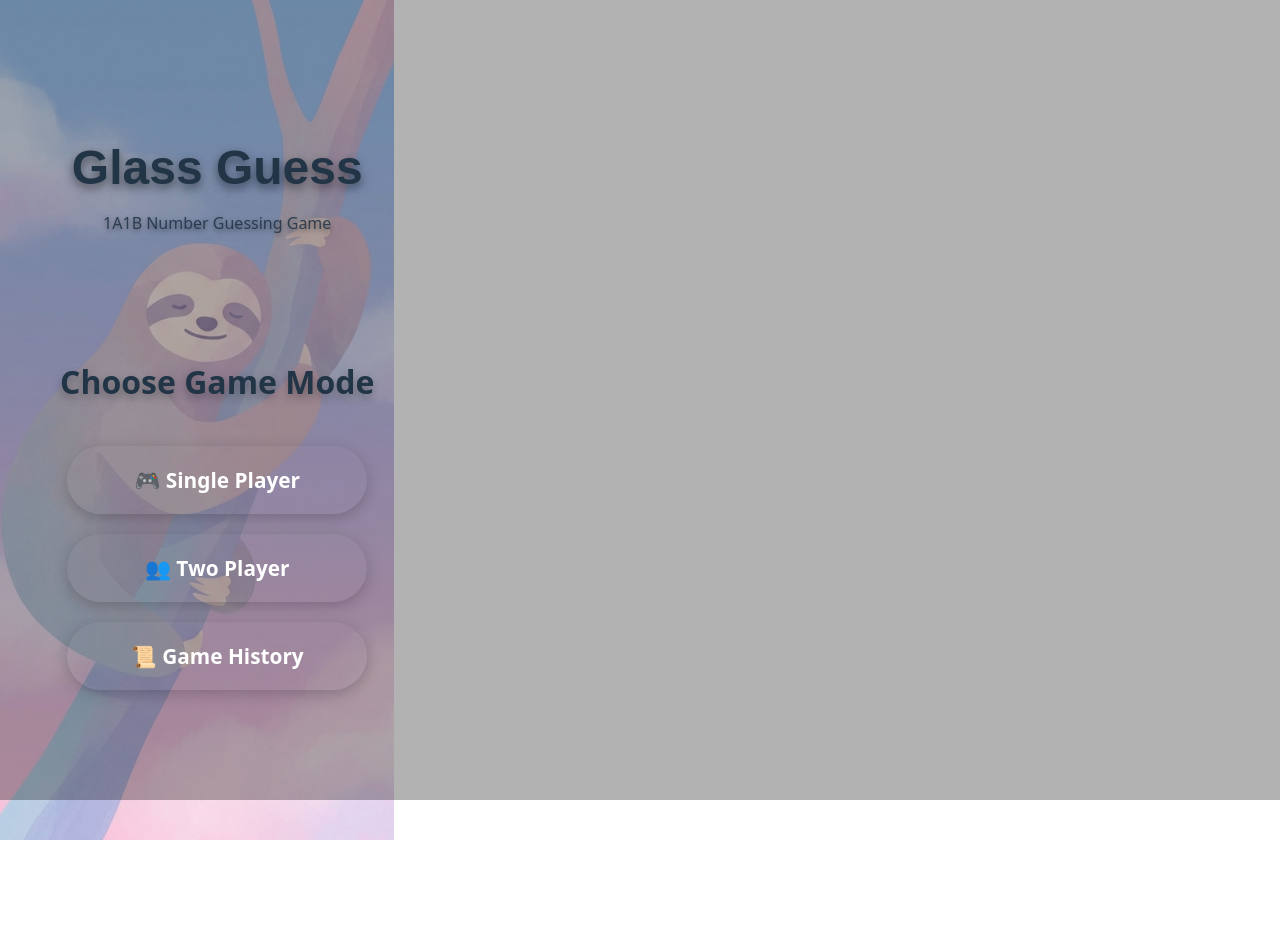
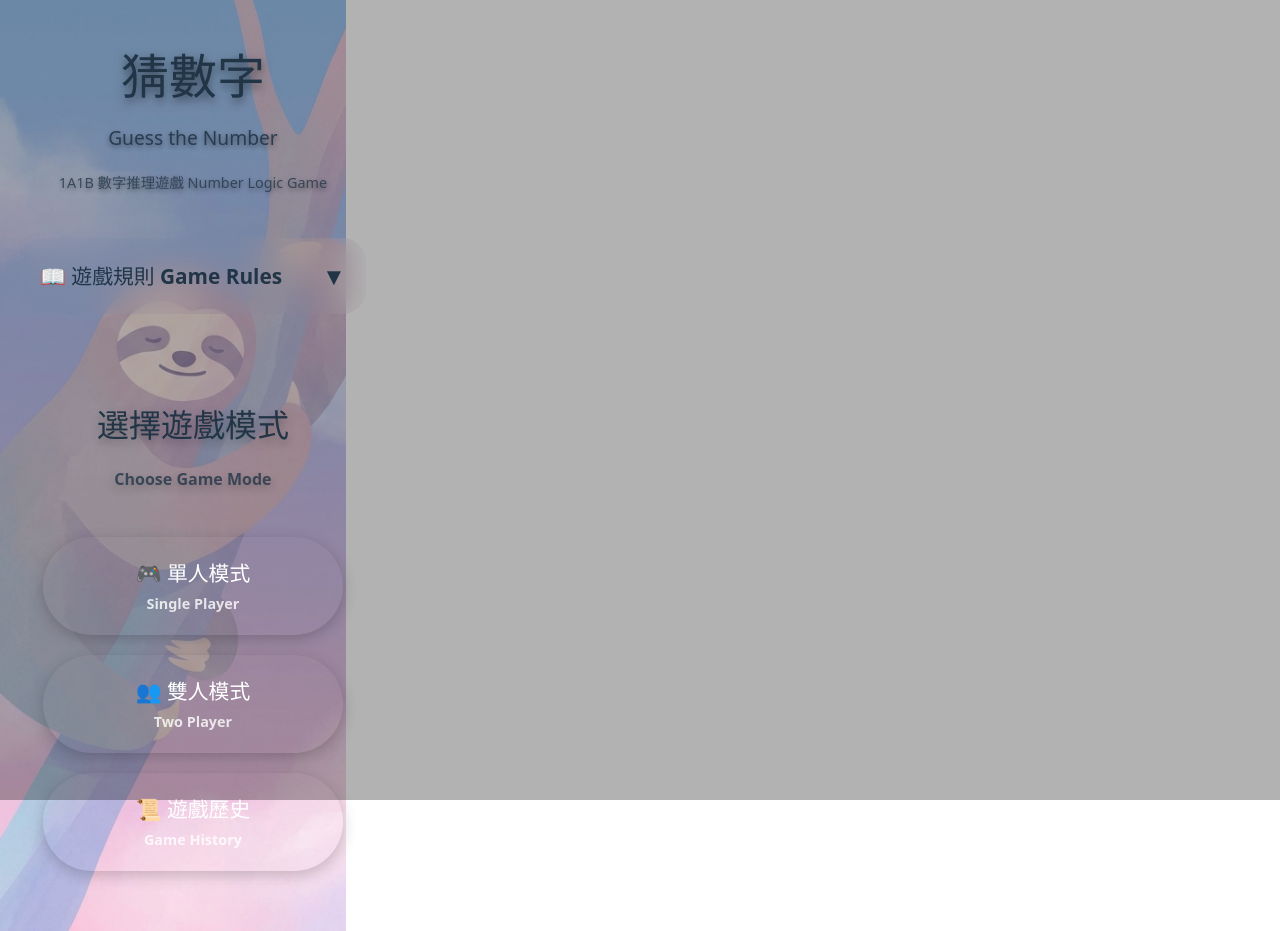
Before and after one commit to Joseph-pai/AB-Play, a React (Vite) app: page / in a window 1280 px wide. Before the commit the page ends 840 px from the top, so only its background shows below. Built offline with nearby package versions, Linux system fonts and the light colour scheme; the HTML template or start-up script is replaced by a standard one.

Commit message:
Add game rules, bilingual support, and change title to 猜數字

```diff
--- a/src/App.jsx
+++ b/src/App.jsx
@@ -4,6 +4,7 @@ import SinglePlayerGame from './components/SinglePlayerGame'
 import TwoPlayerGame from './components/TwoPlayerGame'
 import GameHistory from './components/GameHistory'
 import HistoryDetail from './components/HistoryDetail'
+import GameRules from './components/GameRules'
 import SlothMascot from './components/SlothMascot'
 import './styles/glass.css'
 import slothBg from './assets/sloth-background.png'
@@ -68,7 +69,7 @@ function App() {
             margin: '0 auto',
             justifyContent: 'center'
           }}>
-            <header style={{ textAlign: 'center', marginBottom: '40px' }}>
+            <header style={{ textAlign: 'center', marginBottom: '30px' }}>
               <h1 style={{
                 fontFamily: 'Outfit, sans-serif',
                 fontSize: '3rem',
@@ -76,12 +77,16 @@ function App() {
                 textShadow: '0 4px 10px rgba(0,0,0,0.5)',
                 marginBottom: '10px'
               }}>
-                Glass Guess
+                猜數字
               </h1>
-              <p style={{ fontSize: '1rem', opacity: 0.9, textShadow: '0 2px 5px rgba(0,0,0,0.5)' }}>
-                1A1B Number Guessing Game
+              <p style={{ fontSize: '1.2rem', opacity: 0.9, textShadow: '0 2px 5px rgba(0,0,0,0.5)' }}>
+                Guess the Number
+              </p>
+              <p style={{ fontSize: '0.9rem', opacity: 0.8, textShadow: '0 2px 5px rgba(0,0,0,0.5)', marginTop: '5px' }}>
+                1A1B 數字推理遊戲 Number Logic Game
               </p>
             </header>
+            <GameRules />
             <ModeSelector onSelectMode={handleModeSelect} />
           </div>
         )}
--- /dev/null
+++ b/src/components/GameRules.jsx
@@ -0,0 +1,109 @@
+import React, { useState } from 'react'
+import '../styles/glass.css'
+
+export default function GameRules() {
+    const [isExpanded, setIsExpanded] = useState(false)
+
+    return (
+        <div className="glass-panel" style={{
+            padding: '20px',
+            marginBottom: '20px',
+            cursor: 'pointer',
+            transition: 'all 0.3s ease'
+        }}
+            onClick={() => setIsExpanded(!isExpanded)}
+        >
+            <div style={{
+                display: 'flex',
+                justifyContent: 'space-between',
+                alignItems: 'center',
+                marginBottom: isExpanded ? '20px' : '0'
+            }}>
+                <h3 style={{ fontSize: '1.3rem', margin: 0 }}>
+                    📖 遊戲規則 Game Rules
+                </h3>
+                <span style={{ fontSize: '1.5rem', transition: 'transform 0.3s', transform: isExpanded ? 'rotate(180deg)' : 'rotate(0deg)' }}>
+                    ▼
+                </span>
+            </div>
+
+            {isExpanded && (
+                <div style={{
+                    animation: 'fadeIn 0.3s ease',
+                    fontSize: '0.95rem',
+                    lineHeight: '1.6'
+                }}>
+                    <div style={{ marginBottom: '15px' }}>
+                        <h4 style={{ color: 'var(--color-yellow)', marginBottom: '8px' }}>
+                            目標 Objective
+                        </h4>
+                        <p>猜出電腦隨機生成的秘密數字（無重複數字）</p>
+                        <p style={{ fontSize: '0.85rem', opacity: 0.8 }}>
+                            Guess the secret number generated by computer (no duplicate digits)
+                        </p>
+                    </div>
+
+                    <div style={{ marginBottom: '15px' }}>
+                        <h4 style={{ color: 'var(--color-yellow)', marginBottom: '8px' }}>
+                            規則說明 Rules
+                        </h4>
+                        <ul style={{ paddingLeft: '20px', margin: '10px 0' }}>
+                            <li style={{ marginBottom: '8px' }}>
+                                <strong>A</strong> = 數字和位置都正確 (Correct digit in correct position)
+                            </li>
+                            <li style={{ marginBottom: '8px' }}>
+                                <strong>B</strong> = 數字正確但位置錯誤 (Correct digit in wrong position)
+                            </li>
+                            <li>
+                                沒有顯示 = 該數字不在秘密數字中 (Digit not in secret number)
+                            </li>
+                        </ul>
+                    </div>
+
+                    <div style={{
+                        background: 'rgba(255,209,80,0.1)',
+                        padding: '15px',
+                        borderRadius: '8px',
+                        borderLeft: '4px solid var(--color-yellow)'
+                    }}>
+                        <h4 style={{ color: 'var(--color-yellow)', marginBottom: '10px' }}>
+                            範例 Example (秘密數字 Secret: 2489)
+                        </h4>
+                        <div style={{ fontFamily: 'monospace', fontSize: '1.1rem' }}>
+                            <div style={{ display: 'flex', justifyContent: 'space-between', padding: '8px 0', borderBottom: '1px solid rgba(255,255,255,0.1)' }}>
+                                <span>猜測 Guess: <strong>2345</strong></span>
+                                <span style={{ color: 'var(--color-pink)' }}>結果 Result: <strong>1A1B</strong></span>
+                            </div>
+                            <div style={{ fontSize: '0.85rem', marginTop: '10px', opacity: 0.9 }}>
+                                <p>• <strong>2</strong> 在正確位置 (position 1) → <strong>1A</strong></p>
+                                <p>• <strong>4</strong> 存在但位置錯誤 (should be position 3) → <strong>1B</strong></p>
+                                <p>• <strong>3, 5</strong> 不在秘密數字中 → 無顯示</p>
+                            </div>
+                        </div>
+
+                        <div style={{ fontFamily: 'monospace', fontSize: '1.1rem', marginTop: '15px' }}>
+                            <div style={{ display: 'flex', justifyContent: 'space-between', padding: '8px 0', borderBottom: '1px solid rgba(255,255,255,0.1)' }}>
+                                <span>猜測 Guess: <strong>2489</strong></span>
+                                <span style={{ color: 'var(--color-yellow)' }}>結果 Result: <strong>4A0B</strong></span>
+                            </div>
+                            <div style={{ fontSize: '0.85rem', marginTop: '10px', opacity: 0.9 }}>
+                                <p>✅ 完全正確！All correct! 遊戲勝利 You win!</p>
+                            </div>
+                        </div>
+                    </div>
+
+                    <div style={{ marginTop: '15px', fontSize: '0.85rem', opacity: 0.7, textAlign: 'center' }}>
+                        點擊此區域收起規則 Click to collapse rules
+                    </div>
+                </div>
+            )}
+
+            <style>{`
+        @keyframes fadeIn {
+          from { opacity: 0; transform: translateY(-10px); }
+          to { opacity: 1; transform: translateY(0); }
+        }
+      `}</style>
+        </div>
+    )
+}
--- a/src/components/ModeSelector.jsx
+++ b/src/components/ModeSelector.jsx
@@ -13,9 +13,11 @@ export default function ModeSelector({ onSelectMode }) {
             <h2 style={{
                 fontSize: '2rem',
                 marginBottom: '20px',
-                textShadow: '0 4px 10px rgba(0,0,0,0.3)'
+                textShadow: '0 4px 10px rgba(0,0,0,0.3)',
+                textAlign: 'center'
             }}>
-                Choose Game Mode
+                選擇遊戲模式<br />
+                <span style={{ fontSize: '1rem', opacity: 0.8 }}>Choose Game Mode</span>
             </h2>
 
             <button
@@ -28,7 +30,8 @@ export default function ModeSelector({ onSelectMode }) {
                     fontSize: '1.3rem'
                 }}
             >
-                🎮 Single Player
+                🎮 單人模式<br />
+                <span style={{ fontSize: '0.9rem', opacity: 0.8 }}>Single Player</span>
             </button>
 
             <button
@@ -42,7 +45,8 @@ export default function ModeSelector({ onSelectMode }) {
                     animationDelay: '0.1s'
                 }}
             >
-                👥 Two Player
+                👥 雙人模式<br />
+                <span style={{ fontSize: '0.9rem', opacity: 0.8 }}>Two Player</span>
             </button>
 
             <button
@@ -57,7 +61,8 @@ export default function ModeSelector({ onSelectMode }) {
                     animationDelay: '0.2s'
                 }}
             >
-                📜 Game History
+                📜 遊戲歷史<br />
+                <span style={{ fontSize: '0.9rem', opacity: 0.8 }}>Game History</span>
             </button>
         </div>
     );
```
